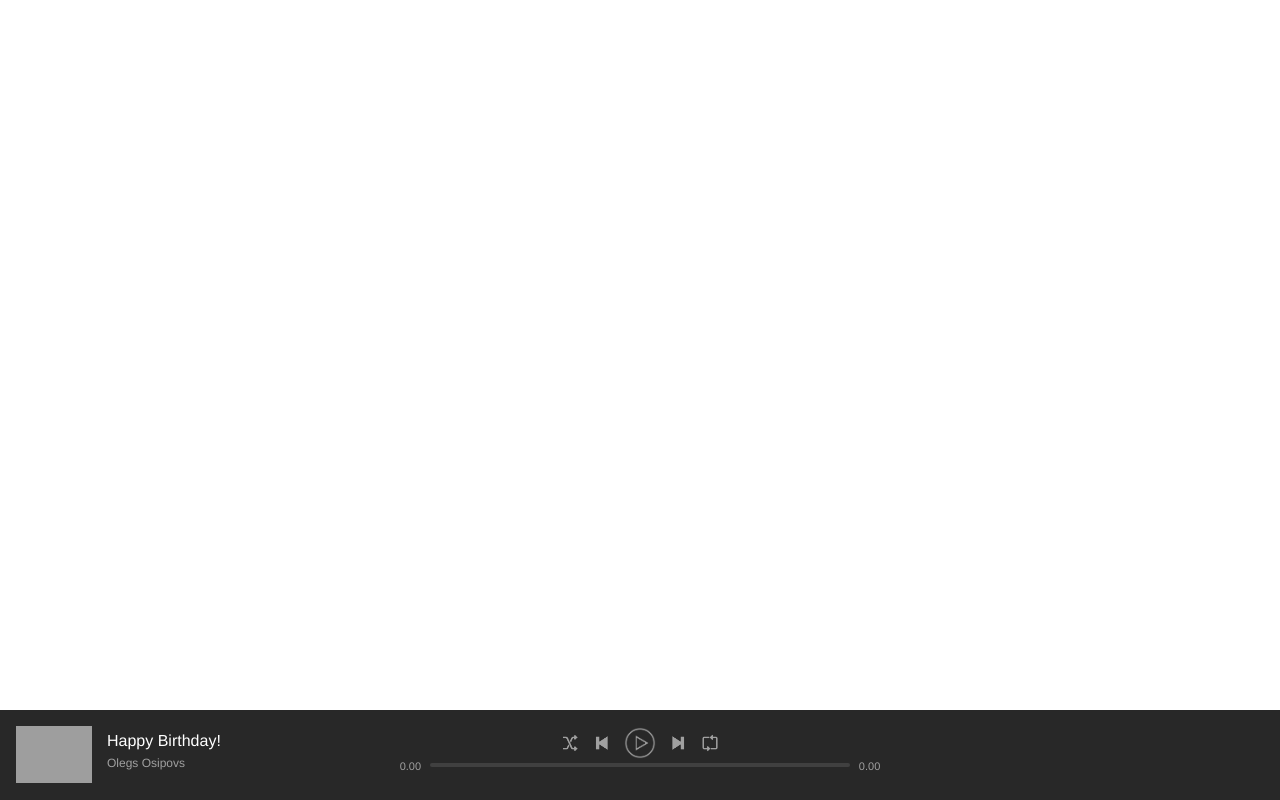
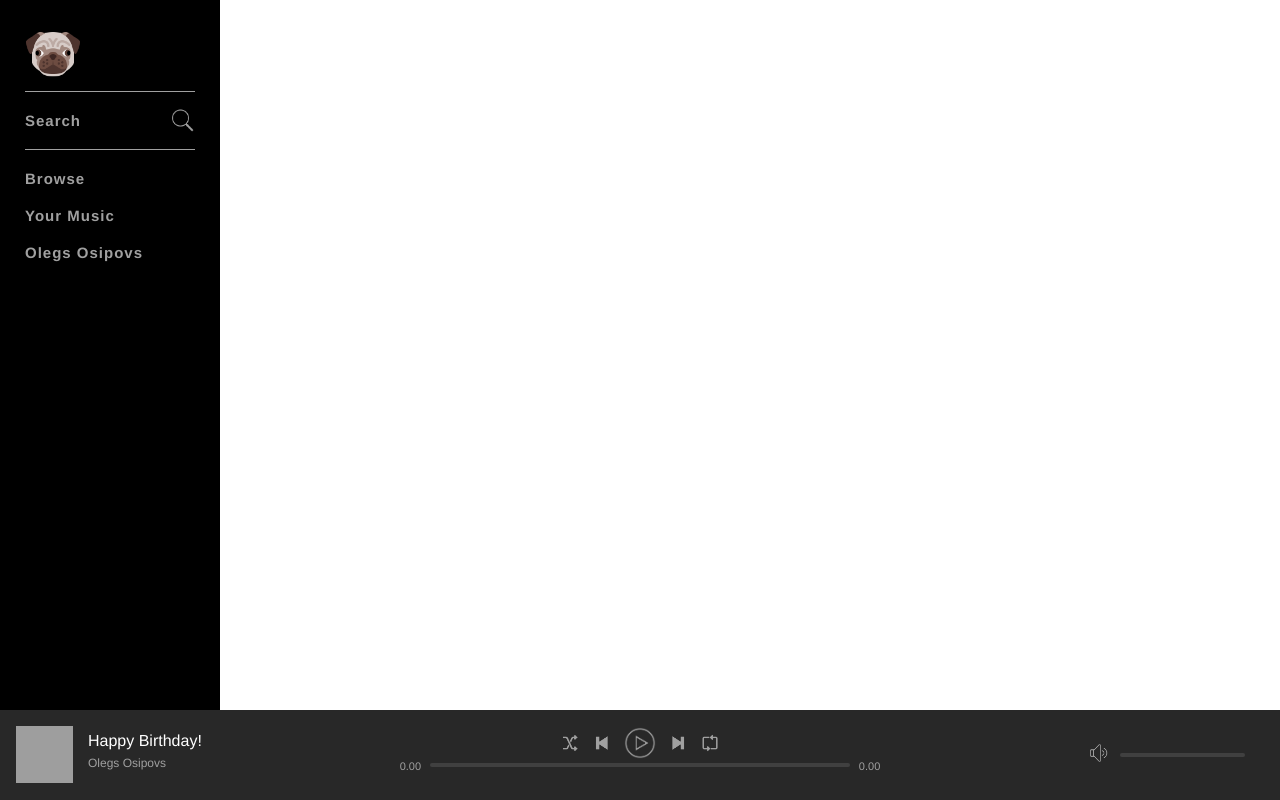
Before and after one commit to OOsipovs/musify, a PHP site: page / in a window 1280 px wide. Run offline with PHP 8.4, Linux system fonts and the light colour scheme; the visitor is signed in with stand-in values (Sample User, id 1); grey boxes are pictures that could not be loaded.

Commit message:
Navigation bar added

```diff
--- a/assets/css/style.css
+++ b/assets/css/style.css
@@ -1,4 +1,4 @@
-html, body{
+html, body {
 	padding: 0;
 	margin: 0;
 	height: 100%;
@@ -9,7 +9,7 @@ html, body{
 	color: #fff;
 }
 
-#nowPlayingBarContainer{
+#nowPlayingBarContainer {
 	width: 100%;
     background-color: #282828;
     bottom: 0;
@@ -17,64 +17,72 @@ html, body{
     min-width: 620px;
 }
 
-#nowPlayingBar{
+#nowPlayingBar {
 	display: flex;
     height: 90px;
-	padding:16px;
+    padding: 16px;
     box-sizing: border-box;
 }
 
 #nowPlayingLeft,
-#nowPlayingRight{
-	width:30%;
+#nowPlayingRight {
+	width: 30%;
     min-width: 180px;
 }
 
-#nowPlayingCenter{
-	width:40%;
+#nowPlayingRight {
+	position: relative;
+    margin-top: 16px;
+}
+
+#nowPlayingCenter {
+	width: 40%;
     max-width: 700px;
     display: flex;
     flex-direction: column;
     align-items: center;
 }
 
-#nowPlayingBar .content{
+#nowPlayingBar .content {
 	width: 100%;
 	height: 57px;
 }
 
-.playerControls .buttons{
+.playerControls .buttons {
 	margin: 0 auto;
     display: table;
 }
 
-.buttons .controlButton{
+.controlButton {
 	background-color: transparent;
     border: none;
     vertical-align: middle;
 }
 
-.controlButton img{
+.controlButton img {
 	width: 20px;
     height: 20px;
 }
 
 .controlButton.play img,
-.controlButton.play img{
+.controlButton.pause img {
 	width: 32px;
 	height: 32px;
 }
 
-.controlButton:hover{
+.controlButton:hover {
 	cursor: pointer;
 }
 
-
-.progressTime{
+.progressTime {
 	color: #a0a0a0;
     font-size: 11px;
     min-width: 40px;
     text-align: center;
+}
+
+.playbackBar {
+	display: flex;
 }
 
 .progressBar {
@@ -84,18 +92,14 @@ html, body{
     cursor: pointer;
 }
 
-.playbackBar {
-	display: flex;
-}
-
-.progressBarBg{
+.progressBarBg {
 	background-color: #404040;
     height: 4px;
     width: 100%;
     border-radius: 2px;
 }
 
-.progress{
+.progress {
 	background-color: #a0a0a0;
     height: 4px;
     width: 0;
@@ -106,19 +110,19 @@ html, body{
 	margin-top: 3px;
 }
 
-#nowPlayingLeft .albumArtwork{
+#nowPlayingLeft .albumArtwork {
 	height: 100%;
-	max-width: 87px;
+    max-width: 57px;
     margin-right: 15px;
-	float:left;
+    float: left;
     background-size: cover;
 }
 
-#nowPlayingLeft .trackInfo{
+#nowPlayingLeft .trackInfo {
 	display: table;
 }
 
-#nowPlayingLeft .trackInfo .trackName{
+#nowPlayingLeft .trackInfo .trackName {
 	margin: 6px 0;
     display: inline-block;
     width: 100%;
@@ -127,5 +131,74 @@ html, body{
 #nowPlayingLeft .trackInfo .artistName span {
 	font-size: 12px;
     color: #a0a0a0;
+}
 
+.volumeBar {
+	width: 180px;
+    position: absolute;
+    right: 0;
 }
+
+.volumeBar .progressBar {
+	width: 125px;
+}
+
+
+#topContainer{
+	min-height: 100%;
+	width: 100%;
+}
+
+#navBarContainer {
+	width: 220px;
+	height: 100vh;
+	position: fixed;
+	background-color: #000;
+	top: 0;
+	left: 0;
+}
+
+.navBar {
+	padding: 25px;
+	display: flex;
+	flex-direction: column;
+	-ms-flex-direction: column;
+}
+
+.logo {
+	margin-bottom: 10px;
+}
+
+.logo img {
+	width: 56px;
+}
+
+.navBar .group {
+	border-top: 1px solid #a0a0a0;
+	padding: 10px 0;
+}
+
+.navItem {
+	padding: 10px 0;
+	font-size: 15px;
+	font-weight: 700;
+	display: block;
+	letter-spacing: 1px;
+	position: relative;
+}
+
+.navItemLink {
+	color: #a0a0a0;
+	text-decoration: none;
+}
+
+.navItemLink:hover {
+	color: #ffffff;
+}
+
+.navItemLink .icon{
+	position: absolute;
+	right: 0;
+	top: 6px;
+	width: 25px;
+}
--- a/index.php
+++ b/index.php
@@ -17,7 +17,43 @@ else{
 		<link rel="stylesheet" type="text/css" href="assets/css/style.css">
 	</head>
 	<body>
+		<div id="mainContainer">
+				<div id="topContainer">
+
+					<div id="navBarContainer">
+						<nav class="navBar">
+							<a href="index.php" class="logo">
+								<img src="assets/images/icons/pug.png" alt="logoIcon">
+							</a>
+
+							<div class="group">
+								<div class="navItem">
+									<a href="search.php" class="navItemLink">Search
+										<img src="assets/images/icons/search.png" class="icon" alt="search">
+									</a>
+								</div>
+							</div>
+
+							<div class="group">
+								<div class="navItem">
+									<a href="browse.php" class="navItemLink">Browse</a>
+								</div>
+
+								<div class="navItem">
+									<a href="yourMusic.php" class="navItemLink">Your Music</a>
+								</div>
+
+								<div class="navItem">
+									<a href="profile.php" class="navItemLink">Olegs Osipovs</a>
+								</div>
+
+							</div>
+						</nav>
+					</div>
+				</div>
+
 				<div id="nowPlayingBarContainer">
+
 				<div id="nowPlayingBar">
 
 					<div id="nowPlayingLeft">
@@ -84,7 +120,18 @@ else{
 					</div>
 
 					<div id="nowPlayingRight">
+						<div class="volumeBar">
+							<button class="controlButton volume" title="Volume button">
+								<img src="assets/images/icons/volume.png" alt="Volume">
+							</button>
 
+							<div class="progressBar">
+									<div class="progressBarBg">
+										<div clas="progress"></div>
+									</div>
+							</div>
+						</div>
+					</div>
 				</div>
 			</div>
 		</div>
```
Also changed, not shown: assets/images/icons/pug.png (added), 3 other files. Lines whose indentation alone changed are shown as unchanged.
